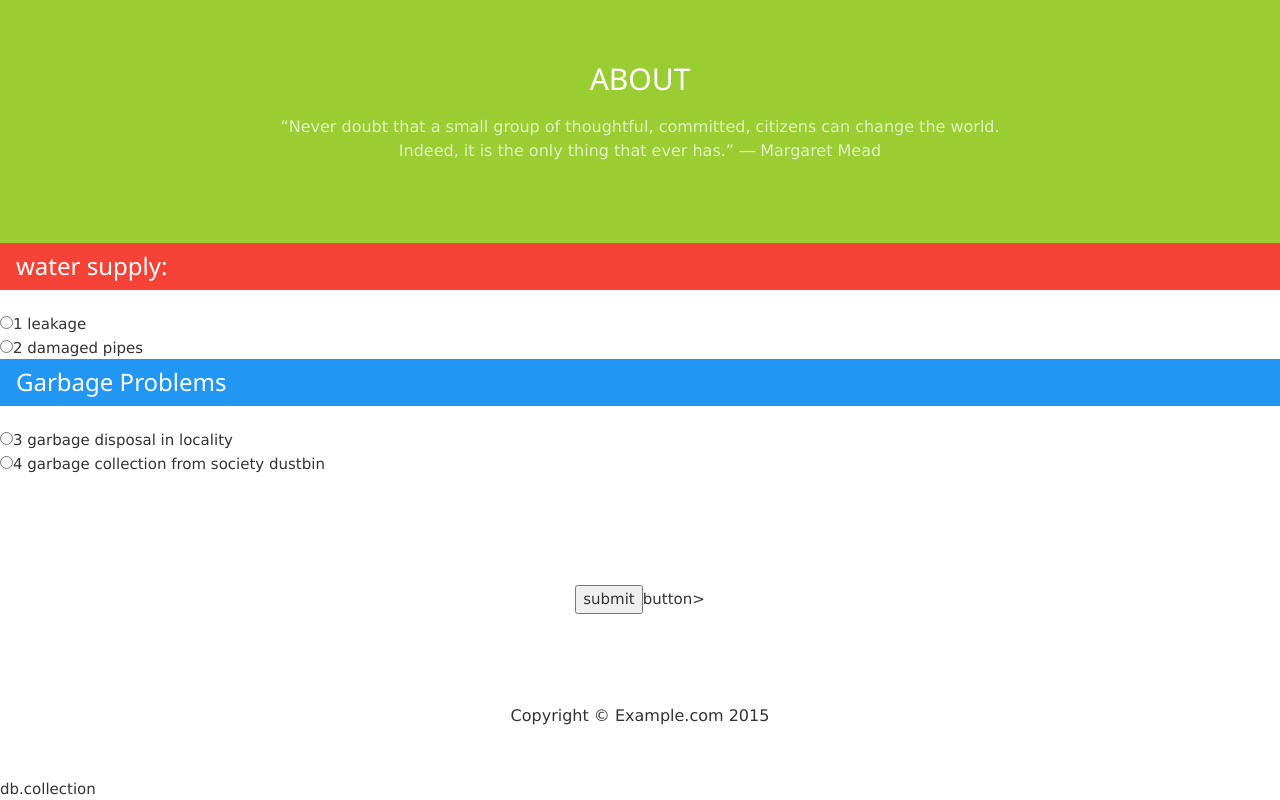
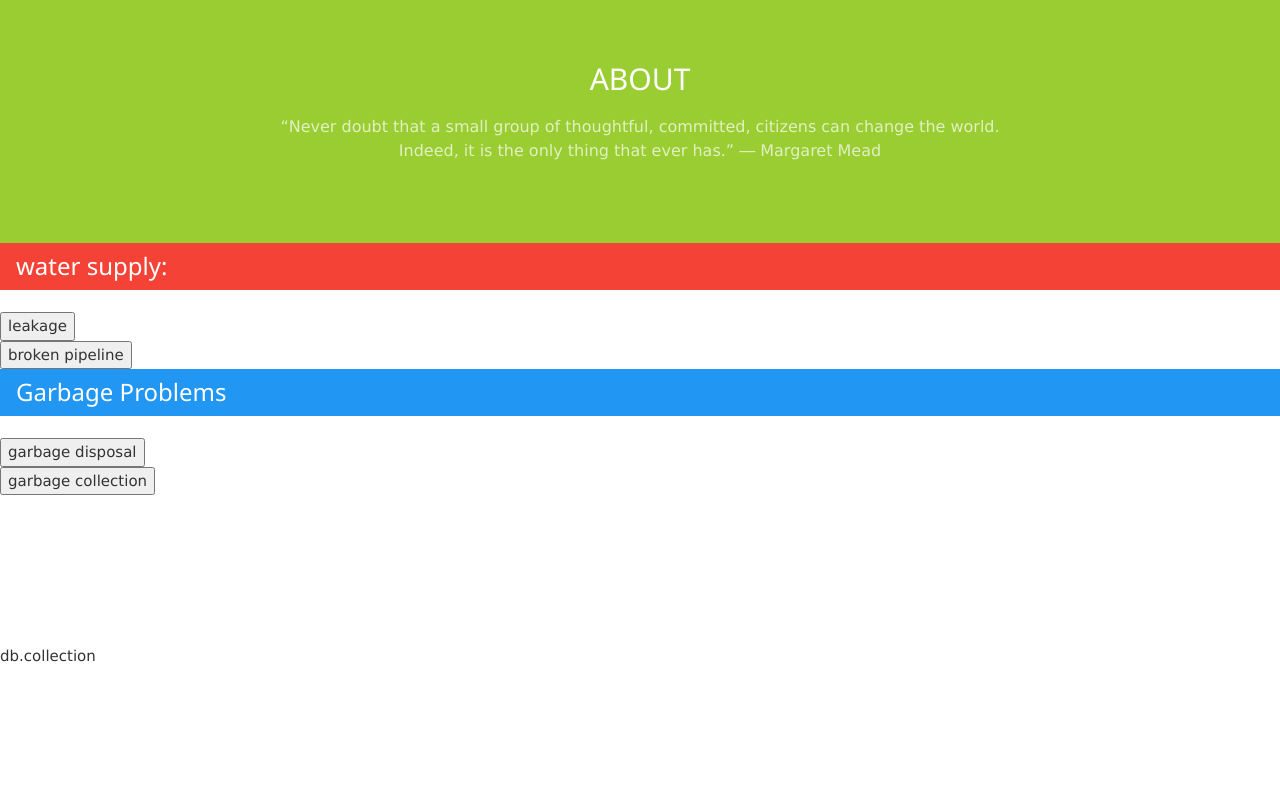
Before and after one commit to Krishnahirve19166/Krishnahirve19166.github.io, a plain HTML site: page index.html in a window 1280 px wide. Shown: the part 952-1752 px from the top of the page. After the commit the page ends 1620 px from the top, so only its background shows below. Drawn offline with nearby package versions, Linux system fonts and the light colour scheme; a script that the page names is missing.

Commit message:
Update index.html

```diff
--- a/index.html
+++ b/index.html
@@ -265,9 +265,9 @@ Although you can use them, for a more unique website, replace these images with
 
                     <h3>water supply:</h3></div>
                     <br/>
-                    <input type="radio" ; name="i" value="plumbing" />1 leakage
+					<button onclick="myFunction()">leakage</button>
                     <br/>
-                    <input type="radio" ; name="i" value="plumbing" />2 damaged pipes
+								      <button onclick="myFunction()">broken pipeline</button>
 
 
 
@@ -290,9 +290,9 @@ Although you can use them, for a more unique website, replace these images with
 
                 </div>
                 <br/>
-                <input type="radio" name="i"; value="garbage disposal" />3 garbage disposal in locality
+							 <button onclick="urFunction()">garbage disposal</button>
                 <br/>
-                <input type="radio" name="i"; value="garbage disposal" />4 garbage collection from society dustbin
+										       <button onclick="urFunction()">garbage collection</button>
 
                <br/>
                <br/>
@@ -308,16 +308,7 @@ Although you can use them, for a more unique website, replace these images with
 
      <section class="content content-3">
 
-        <div class="container">
 
-
-
-
-
-                    <button type="button" onclick="displayRadioValue()">
-                    submit</button>button></button>
-
-            </div>
 
         </div>
         <script>
@@ -336,22 +327,7 @@ Although you can use them, for a more unique website, replace these images with
 
 
 
-    	<!-- Contact Us -->
 
-
-
-
-        <!-- Copyright etc -->
-
-        <div class="small-print">
-
-        	<div class="container">
-
-        		<p>Copyright &copy; Example.com 2015</p>
-
-        	</div>
-
-        </div>
 
 
 
```
